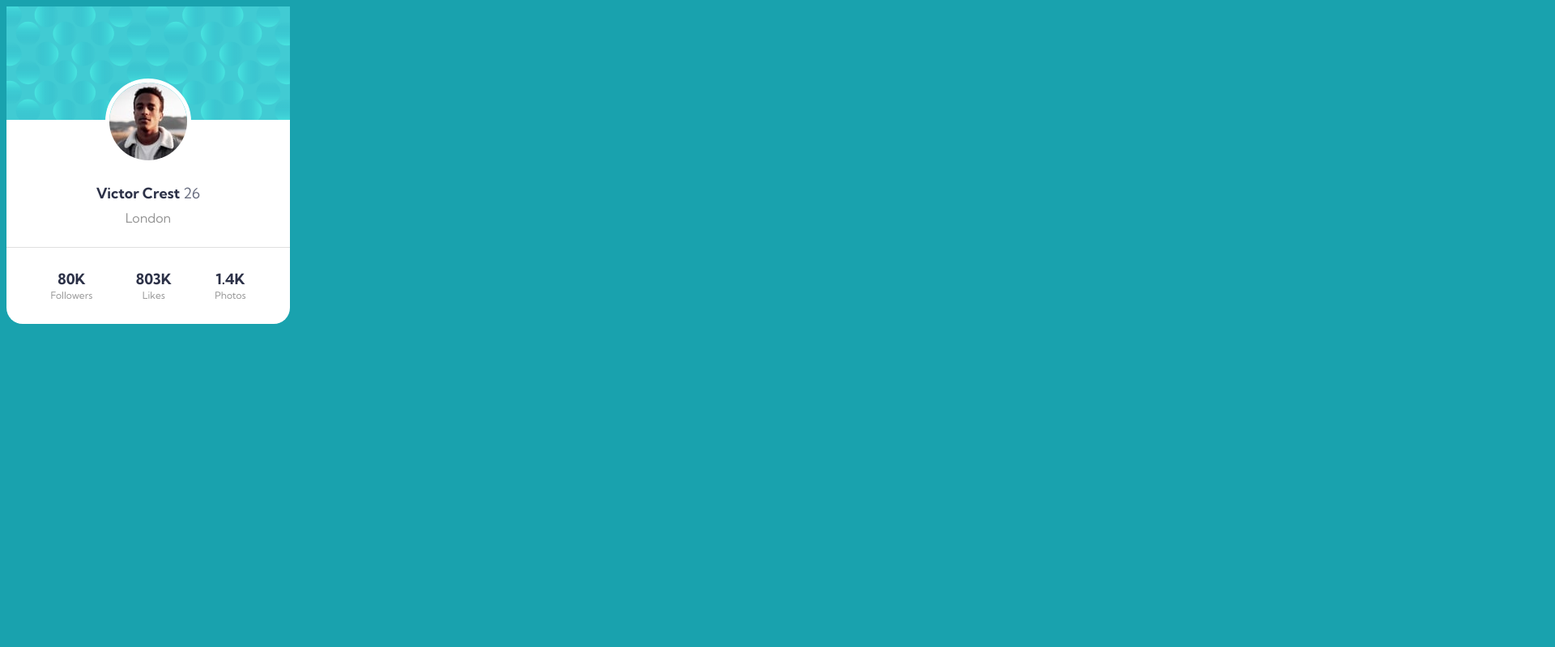
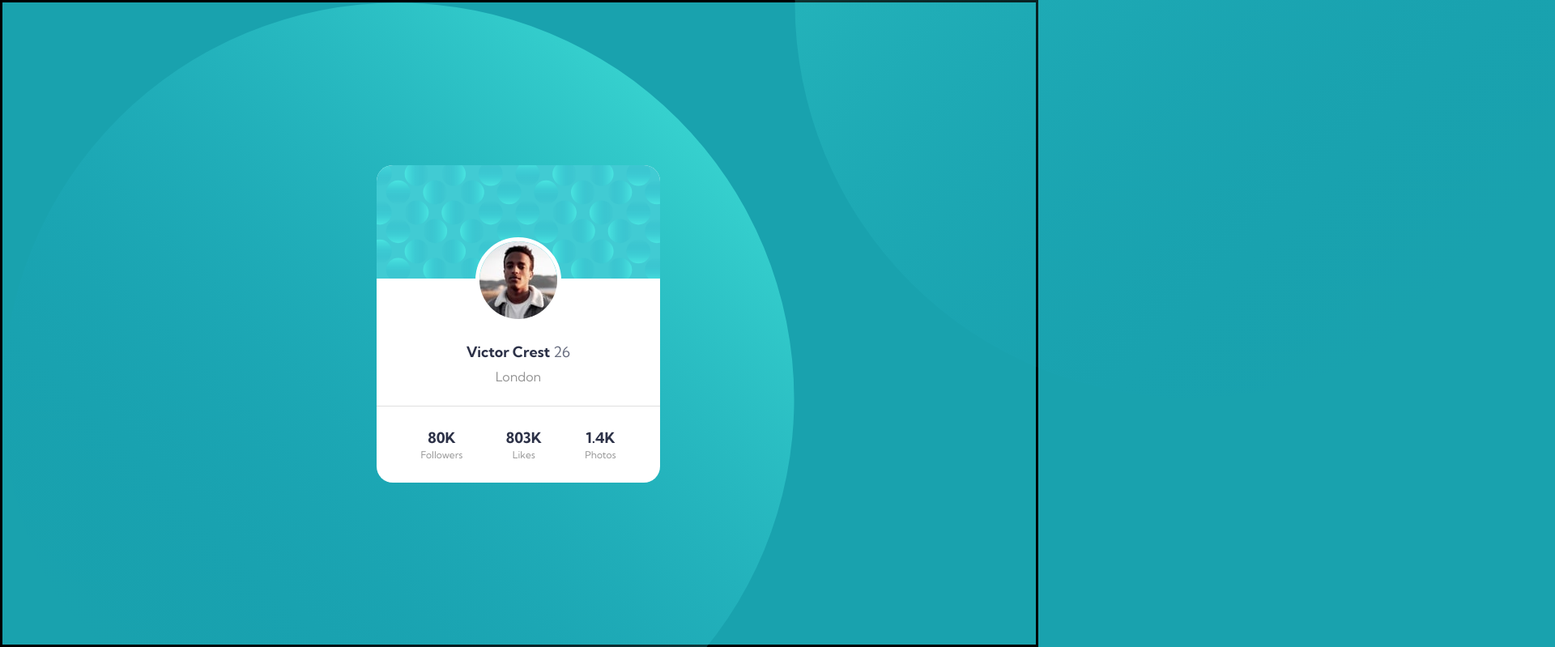
Before and after one commit to GeorgeBryzh/profile-card-component, a plain HTML site: page index.html in a window 1280 px wide. Shown: the top 799 px of the page at 81% size, 1920 px wide, since content can reach past the window. Drawn offline with Linux system fonts and the light colour scheme.

Commit message:
forSlack1

```diff
--- a/index.html
+++ b/index.html
@@ -6,7 +6,7 @@
 
   <link rel="icon" type="image/png" sizes="32x32" href="./images/favicon-32x32.png">
 
-  <title>Frontend Mentor | Profile card component</title>
+  <title>PRofile card component</title>
   <link rel="stylesheet" href="styles/style.css">
   <!-- Feel free to remove these styles or customise in your own stylesheet 👍 -->
   <style>
@@ -16,12 +16,33 @@
 <body>
 
 
-
-
+ <div class="back-container">
+  <svg width="978" height="978" xmlns="http://www.w3.org/2000/svg">
+    <defs>
+      <linearGradient x1="50%" y1=".779%" x2="50%" y2="100%" id="aa">
+        <stop stop-color="#0989B4" stop-opacity="0" offset="0%" />
+        <stop stop-color="#53FFEE" offset="99.94%" />
+      </linearGradient>
+    </defs>
+    <ellipse class="top-circle" fill="url(#aa)" transform="rotate(-135 489 489)" cx="489" cy="489" rx="489" ry="488" fill-rule="evenodd"
+      opacity=".5" />
+  </svg>
+  <svg class="bottom-circle" width="978" height="978" xmlns="http://www.w3.org/2000/svg">
+    <defs>
+      <linearGradient x1="50%" y1=".779%" x2="50%" y2="100%" id="ab">
+        <stop stop-color="#0989B4" stop-opacity="0" offset="0%" />
+        <stop stop-color="#53FFEE" offset="99.94%" />
+      </linearGradient>
+    </defs>
+    <ellipse fill="url(#ab)" transform="scale(1 -1) rotate(45 1669.55 0)" cx="489" cy="489" rx="489" ry="488"
+      fill-rule="evenodd" opacity=".25" />
+  </svg>
+ </div>
+  <div class="container">
     <div class="user-card">
 
       <div >
-        <svg class="card-wallpaper" width="350" height="140" xmlns="http://www.w3.org/2000/svg" xmlns:xlink="http://www.w3.org/1999/xlink">
+        <svg  class="card-wallpaper" width="350" height="140" xmlns="http://www.w3.org/2000/svg" xmlns:xlink="http://www.w3.org/1999/xlink">
           <defs>
             <linearGradient x1="50%" y1=".779%" x2="50%" y2="100%" id="c">
               <stop stop-color="#0989B4" stop-opacity="0" offset="0%" />
@@ -151,18 +172,8 @@
         </div>
       </div>
     </div>
+  </div>
 
-
-  <svg width="978" height="978" class="bottom-circle" xmlns="http://www.w3.org/2000/svg">
-    <defs>
-      <linearGradient x1="50%" y1=".779%" x2="50%" y2="100%" id="a">
-        <stop stop-color="#0989B4" stop-opacity="0" offset="0%" />
-        <stop stop-color="#53FFEE" offset="99.94%" />
-      </linearGradient>
-    </defs>
-    <ellipse fill="url(#a)" transform="scale(1 -1) rotate(45 1669.55 0)" cx="489" cy="0" rx="489" ry="488"
-      fill-rule="evenodd" opacity=".25" />
-  </svg>
   </div>
 
 </body>
--- a/styles/style.css
+++ b/styles/style.css
@@ -1,9 +1,15 @@
 @import url('https://fonts.googleapis.com/css2?family=Kumbh+Sans:wght@400;700&display=swap');
+html {
+    height: 100%;
+}
 
 body {
-    background-color: hsl(185, 75%, 39%);
+
     font-family: 'Kumbh Sans', sans-serif;
     font-size: 18px;
+    height: 100%;
+    display: flex;
+    background-color: hsl(185, 75%, 39%);
     /* git branch -M main */
 }
 
@@ -19,8 +25,43 @@ body {
  right: 0px;
 } */
 
+.back-container{
+    top: 0;
+    left: 0;
+    position: absolute;
+    border: solid;
+    height: 99.18%;
+    width: 99.65%;
+    /* display: flex;
+    justify-content: space-between; */
+}
+.top-circle {
+
+  position: absolute;
+  top: -489px;
+  left: 40px;
+
+  border: solid red;
+
+}
+.bottom-circle {
+  position: absolute;
+  top: -489px;
+  /* margin-left: 30px; */
+}
+.container{
+    top: 0;
+    left: 0;
+    display: flex;
+    justify-content: space-around;
+    align-items: center;
+    height:100%;
+    width: 100%;
+    position: absolute;
 
 
+
+}
 .user-card {
 
     /* border: solid; */
@@ -31,13 +72,14 @@ body {
     background-color: white;
     color: hsl(229, 23%, 23%);
     border-radius: 20px;
+
 }
 
 .card-wallpaper{
 
-  box-sizing: border-box;
-   box-sizing: border-box;
-
+   border-radius: 20px;
+   border-bottom-left-radius: 0;
+   border-bottom-right-radius: 0;
 }
 
 .user-info {
```
